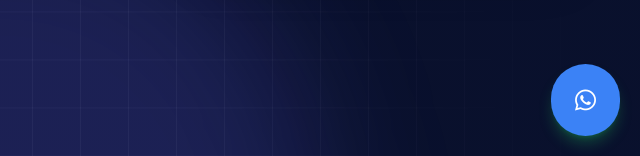
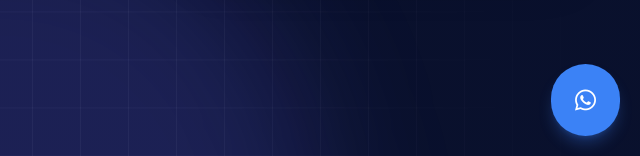
Before and after one commit to ErnandyLucena/dr-romeu-site, a plain HTML site: page index.html in a window 1280 px wide. Shown: the part 644-800 px from the top of the page, 640-1280 px from the left. Drawn offline with nearby package versions, Linux system fonts and the light colour scheme.

Commit message:
Update index.html

```diff
--- a/index.html
+++ b/index.html
@@ -276,9 +276,9 @@
     <!-- 1. Cabeçalho (Fixo)     -->
     <!-- ======================= -->
     <a href="https://wa.me/5599999999999" target="_blank" aria-label="WhatsApp"
-   class="fixed bottom-5 right-5 z-50  bg-blue-500 hover:bg-green-600 text-white p-5 md:p-6 rounded-full shadow-lg shadow-green-500/30 transition-all duration-300">
+   class="fixed bottom-5 right-5 z-50  bg-blue-500 hover:bg-blue-600 text-white p-5 md:p-6 rounded-full shadow-lg shadow-blue-500/30 transition-all duration-300">
     <i class="fab fa-whatsapp fa-xl"></i>
-</a>
+    </a>
 
     <!-- Menu Mobile (Overlay) -->
     <header id="navbar" class="fixed bg-gradient-to-r from-blue-950/5 to-gray-950/80 top-0 left-0 right-0 z-50 transition-all duration-300 backdrop-blur-md backdrop-saturate-150 shadow-md border-b border-white/10"">
```
